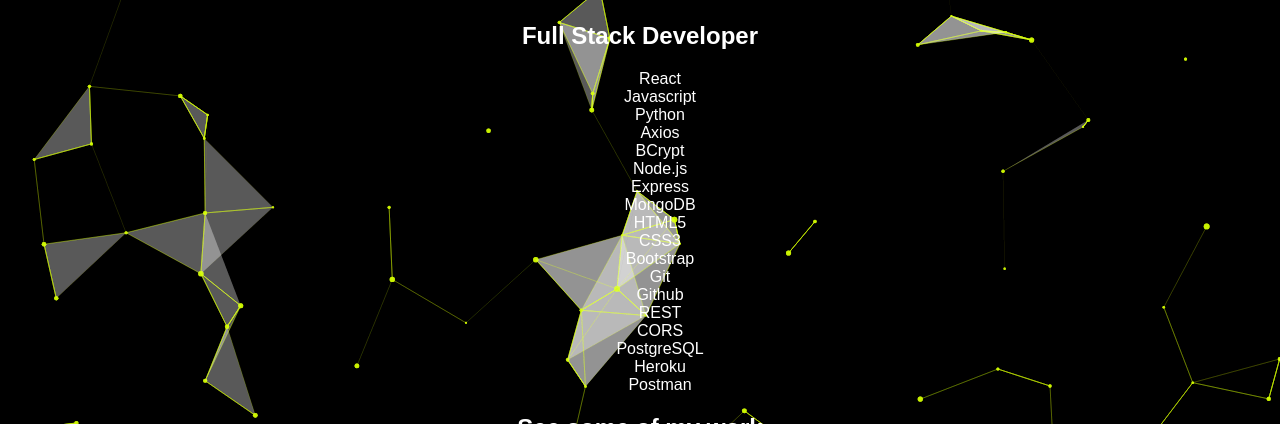
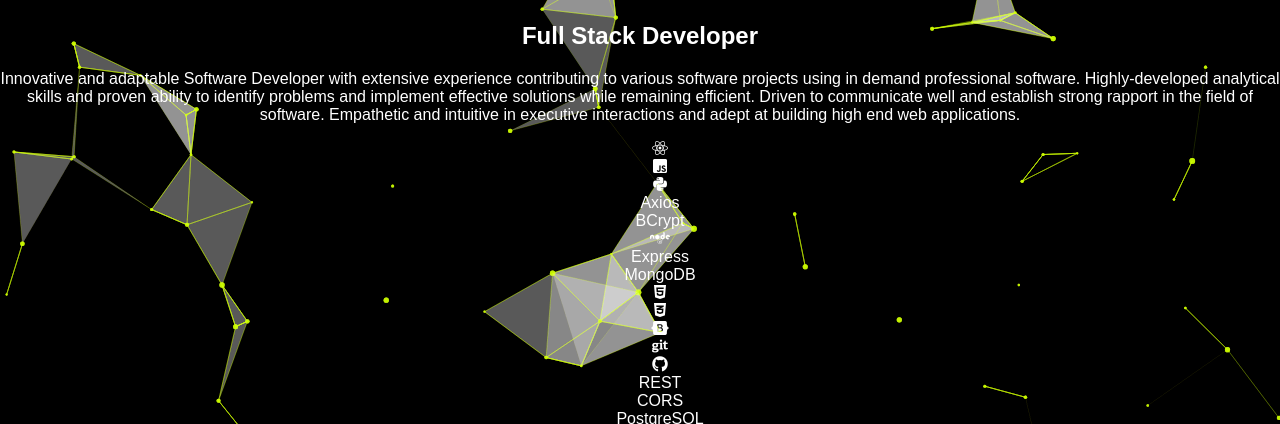
Before and after one commit to calmworld/Portfolio, a React (Create React App) app: page / in a window 1280 px wide. Shown: the part 165-589 px from the top of the page. Built offline with nearby package versions, Linux system fonts and the light colour scheme.

Commit message:
add aboutme componenet

```diff
--- a/public/index.html
+++ b/public/index.html
@@ -25,7 +25,7 @@
       Learn how to configure a non-root public URL by running `npm run build`.
     -->
     <title>Sarah Alhuriz</title>
-
+    <link rel="stylesheet" href="https://use.fontawesome.com/releases/v5.15.1/css/all.css" integrity="sha384-vp86vTRFVJgpjF9jiIGPEEqYqlDwgyBgEF109VFjmqGmIY/Y4HV4d3Gp2irVfcrp" crossorigin="anonymous">
     <link href="https://fonts.googleapis.com/icon?family=Material+Icons" rel="stylesheet">
   </head>
   <body>
--- a/src/App.js
+++ b/src/App.js
@@ -6,6 +6,7 @@
 import Skills from './components/Skills'
 import Projects from './components/Projects'
 import MyForm from './components/MyForm'
+import Aboutme from './components/Aboutme'
 
 
 function App() {
@@ -31,6 +32,7 @@
           }}
         >
           <Home />
+          <Aboutme />
           <Skills />
           <Projects />
           <MyForm />
--- /dev/null
+++ b/src/components/Aboutme.jsx
@@ -0,0 +1,13 @@
+import React, { Component } from 'react'
+
+export default class Aboutme extends Component {
+    render() {
+        return (
+            <div>
+                <p>
+                Innovative and adaptable Software Developer with extensive experience contributing to various software projects using in demand professional software. Highly-developed analytical skills and proven ability to identify problems and implement effective solutions while remaining efficient. Driven to communicate well and establish strong rapport in the field of software. Empathetic and intuitive in executive interactions and adept at building high end web applications.
+                </p>
+            </div>
+        )
+    }
+}
--- a/src/components/Skills.jsx
+++ b/src/components/Skills.jsx
@@ -4,25 +4,25 @@
     render() {
         return (
             <div>
-                <ul className="list">
-                    <li>React</li>
-                    <li>Javascript</li>
-                    <li>Python</li>
-                    <li>Axios</li>
-                    <li>BCrypt</li>
-                    <li>Node.js</li>
-                    <li>Express</li>
-                    <li>MongoDB</li>
-                    <li>HTML5</li>
-                    <li>CSS3</li>
-                    <li>Bootstrap</li>
-                    <li>Git</li>
-                    <li>Github</li>
-                    <li>REST</li>
-                    <li>CORS</li>
-                    <li>PostgreSQL</li>
-                    <li>Heroku</li>
-                    <li>Postman</li>
+                <ul className="list" className="list-group">
+                    <li className="list-group-item"><i class="fab fa-react"></i></li>
+                    <li className="list-group-item"><i class="fab fa-js-square"></i></li>
+                    <li className="list-group-item"><i class="fab fa-python"></i></li>
+                    <li className="list-group-item">Axios</li>
+                    <li className="list-group-item">BCrypt</li>
+                    <li className="list-group-item"><i class="fab fa-node"></i></li>
+                    <li className="list-group-item">Express</li>
+                    <li className="list-group-item">MongoDB</li>
+                    <li className="list-group-item"><i class="fab fa-html5"></i></li>
+                    <li className="list-group-item"><i class="fab fa-css3-alt"></i></li>
+                    <li className="list-group-item"><i class="fab fa-bootstrap"></i></li>
+                    <li className="list-group-item"><i class="fab fa-git"></i></li>
+                    <li className="list-group-item"><i class="fab fa-github"></i></li>
+                    <li className="list-group-item">REST</li>
+                    <li className="list-group-item">CORS</li>
+                    <li className="list-group-item">PostgreSQL</li>
+                    <li className="list-group-item">Heroku</li>
+                    <li className="list-group-item">Postman</li>
                 </ul>
             </div>
         )
--- a/src/index.css
+++ b/src/index.css
@@ -31,6 +31,10 @@
   margin-top: 7%;
 }
 
-.list {
+.list, .list-group {
   list-style-type: none;
 }
+
+.card-img-top {
+  border-radius: 100px;
+}
```
